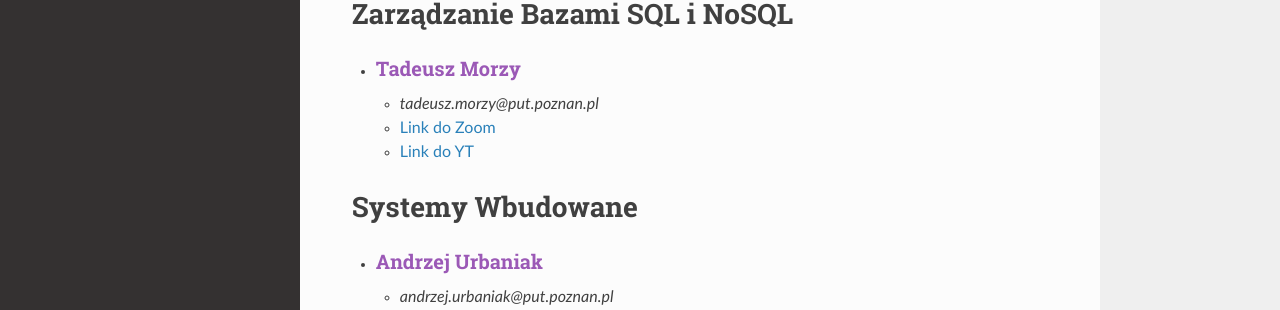
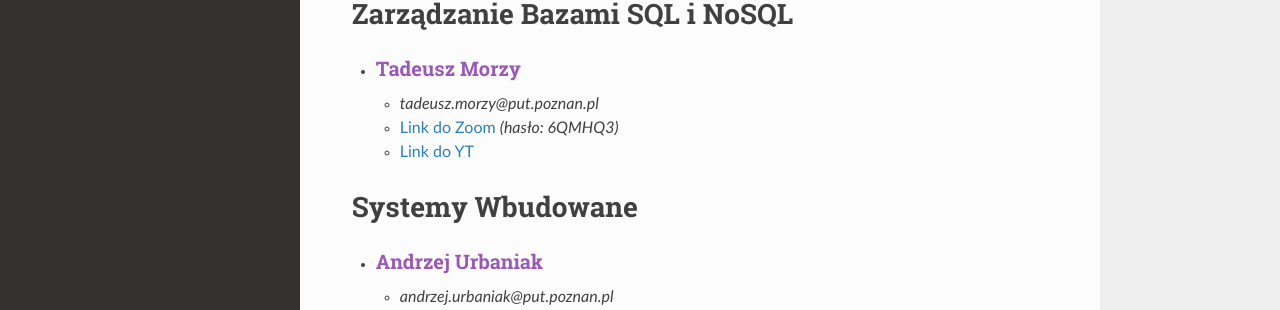
Before and after one commit to PUT-WI-18/wi18-wiki-sem5, an MkDocs documentation site: the page built from docs/wyklady.md, in a window 1280 px wide and 900 px high, scrolled down 847 px. Shown: the part 330-640 px from the top of the window. Built offline with MkDocs 1.6.1, drawn with Linux system fonts in a browser that asks for light colours; nearby versions of some CDN libraries.

Commit message:
Update wyklady.md

```diff
--- a/docs/wyklady.md
+++ b/docs/wyklady.md
@@ -32,7 +32,7 @@
 # Zarządzanie Bazami SQL i NoSQL
 - ### [Tadeusz Morzy]()
     - *tadeusz.morzy@put.poznan.pl*
-    - [Link do Zoom](https://zoom.us/j/97624299482?pwd=eTRsem5vM29zTmx4a05EQWc4eW1WQT09)
+    - [Link do Zoom](https://zoom.us/j/97624299482?pwd=eTRsem5vM29zTmx4a05EQWc4eW1WQT09) *(hasło: 6QMHQ3)*
     - [Link do YT](https://www.youtube.com/playlist?list=PLMkIxFYizNdHtGPHUkvYG1HQXkSVfhcm1)
 
 # Systemy Wbudowane
```
